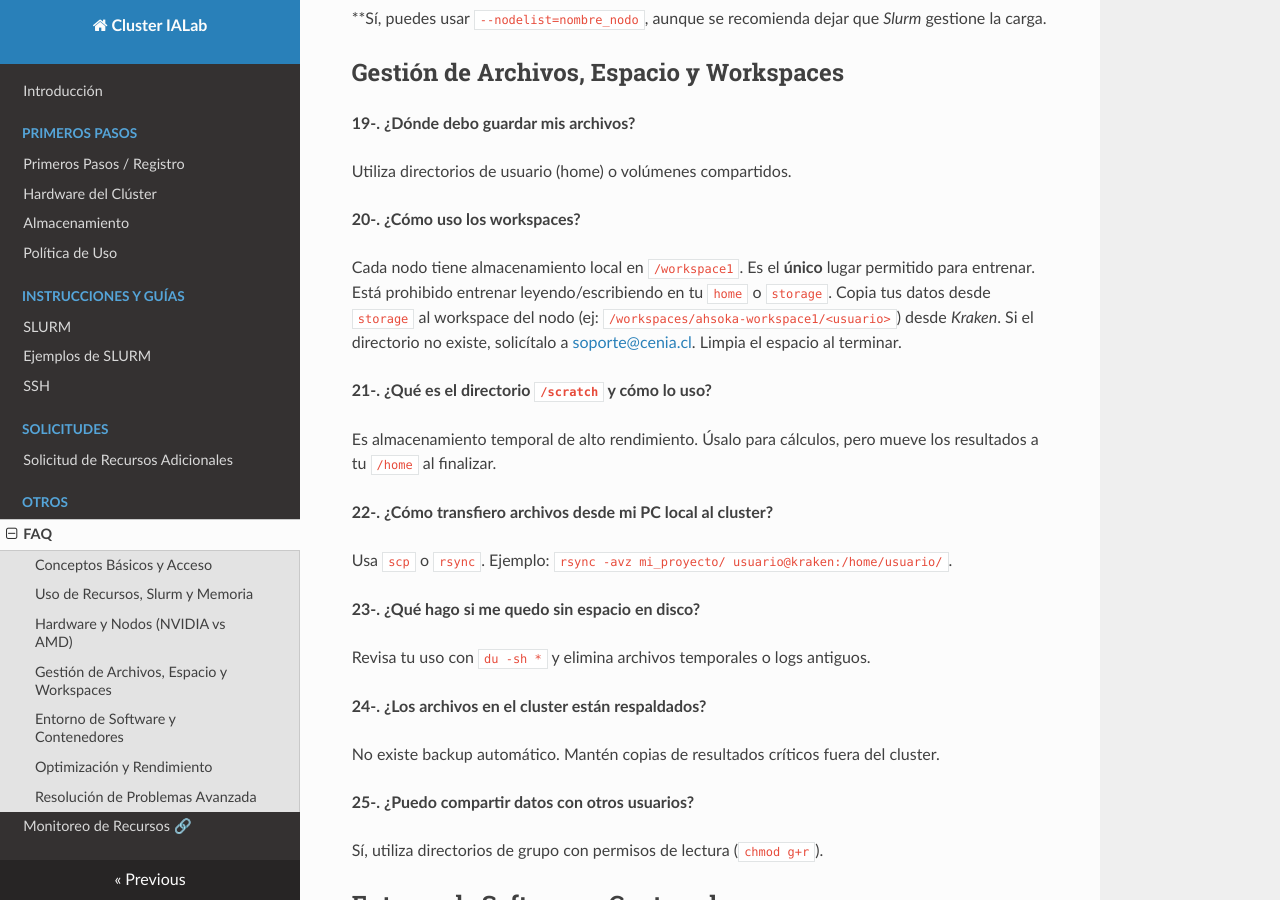
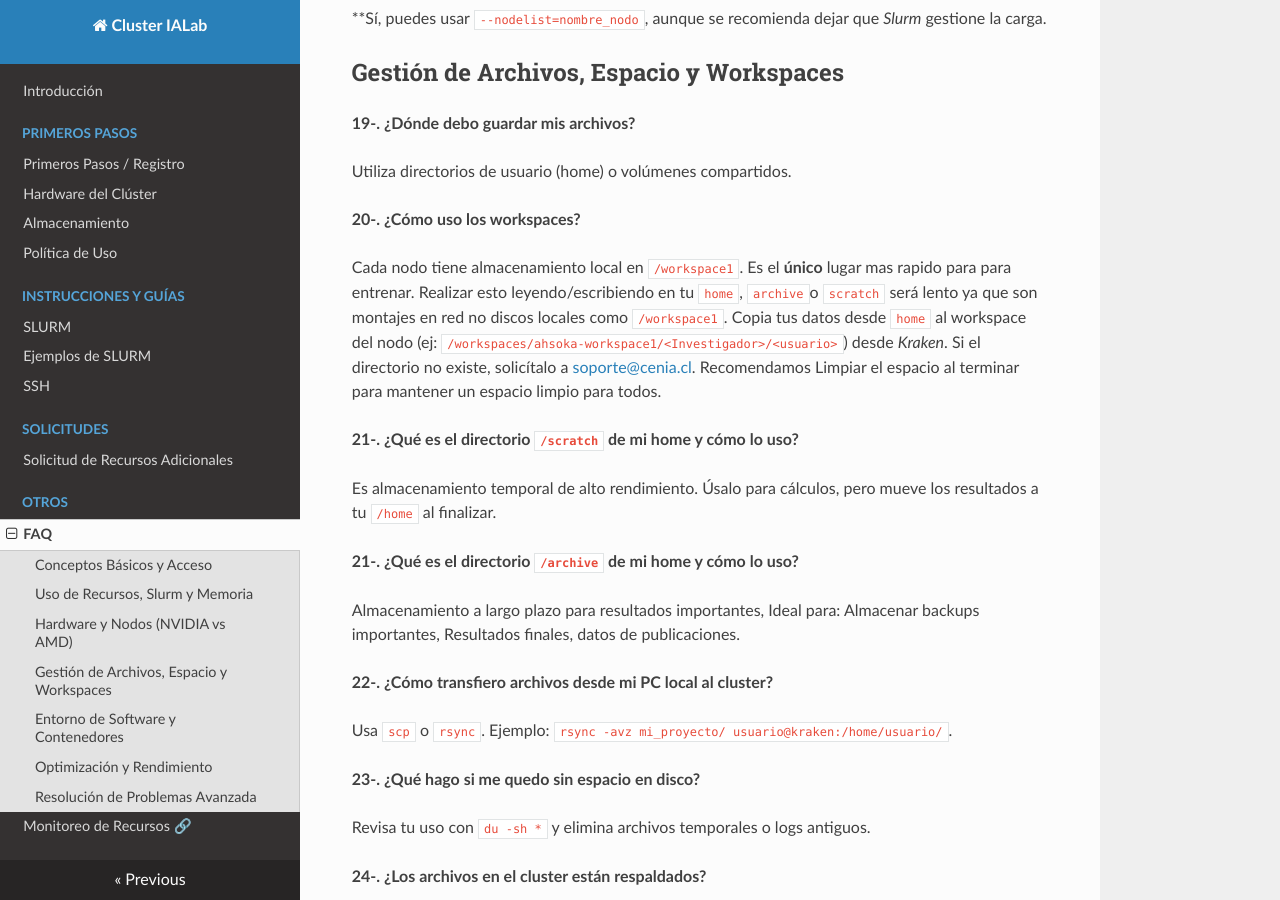
Before and after one commit to Sysadmins-CENIA/Cluster-IALab-Docs, an MkDocs documentation site: the page built from docs/faq.md, in a window 1280 px wide and 900 px high, scrolled down 2295 px. Built offline with MkDocs 1.6.1, drawn with Linux system fonts in a browser that asks for light colours; nearby versions of some CDN libraries.

Commit message:
Update faq.md

```diff
--- a/docs/faq.md
+++ b/docs/faq.md
@@ -23,7 +23,6 @@ Contacta al equipo de administración a través de los canales oficiales del lab
 **5-. ¿Qué es el "Cluster"?**
 
 Es un conjunto de computadoras interconectadas que trabajan como una unidad para procesar tareas científicas masivas.
-
 
 ## Uso de Recursos, Slurm y Memoria
 
@@ -89,11 +88,16 @@ Utiliza directorios de usuario (home) o volúmenes compartidos.
 
 **20-. ¿Cómo uso los workspaces?**
 
-Cada nodo tiene almacenamiento local en `/workspace1`. Es el **único** lugar permitido para entrenar. Está prohibido entrenar leyendo/escribiendo en tu `home` o `storage`. Copia tus datos desde `storage` al workspace del nodo (ej: `/workspaces/ahsoka-workspace1/<usuario>`) desde *Kraken*. Si el directorio no existe, solicítalo a [soporte@cenia.cl](mailto:soporte@cenia.cl). Limpia el espacio al terminar.
+Cada nodo tiene almacenamiento local en `/workspace1`. Es el **único** lugar mas rapido para para entrenar. Realizar esto leyendo/escribiendo en tu `home`, `archive`o `scratch` será lento ya que son montajes en red no discos locales como `/workspace1`. Copia tus datos desde `home` al workspace del nodo (ej: `/workspaces/ahsoka-workspace1/<Investigador>/<usuario>`) desde *Kraken*. Si el directorio no existe, solicítalo a [soporte@cenia.cl](mailto:soporte@cenia.cl). Recomendamos Limpiar el espacio al terminar para mantener un espacio limpio para todos.
 
-**21-. ¿Qué es el directorio `/scratch` y cómo lo uso?**
+**21-. ¿Qué es el directorio `/scratch` de mi home y cómo lo uso?**
 
 Es almacenamiento temporal de alto rendimiento. Úsalo para cálculos, pero mueve los resultados a tu `/home` al finalizar.
+
+**21-. ¿Qué es el directorio `/archive` de mi home y cómo lo uso?**
+
+Almacenamiento a largo plazo para resultados importantes,
+Ideal para: Almacenar backups importantes, Resultados finales, datos de publicaciones.
 
 **22-. ¿Cómo transfiero archivos desde mi PC local al cluster?**
 
@@ -163,4 +167,4 @@ El sistema mata tu proceso porque se quedó sin RAM. Solicita más memoria con `
 
 **37-. ¿Cómo reporto un problema de infraestructura?**
 
-Envía un correo detallando: nodo, job ID, comando y error exacto a [soporte@cenia.cl](mailto:soporte@cenia.cl).
+Envía un correo detallando: nodo, job ID, comando y error exacto a [soporte@cenia.cl](mailto:soporte@cenia.cl)
```
